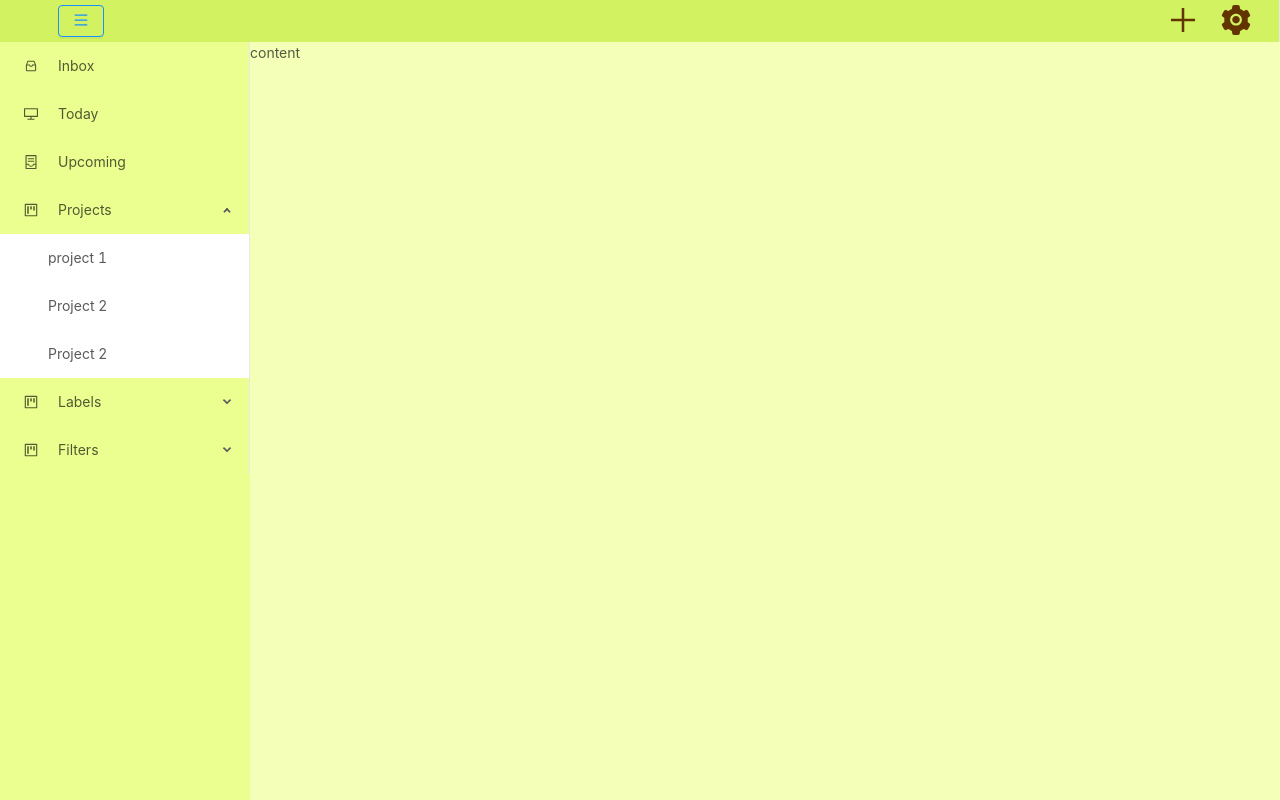
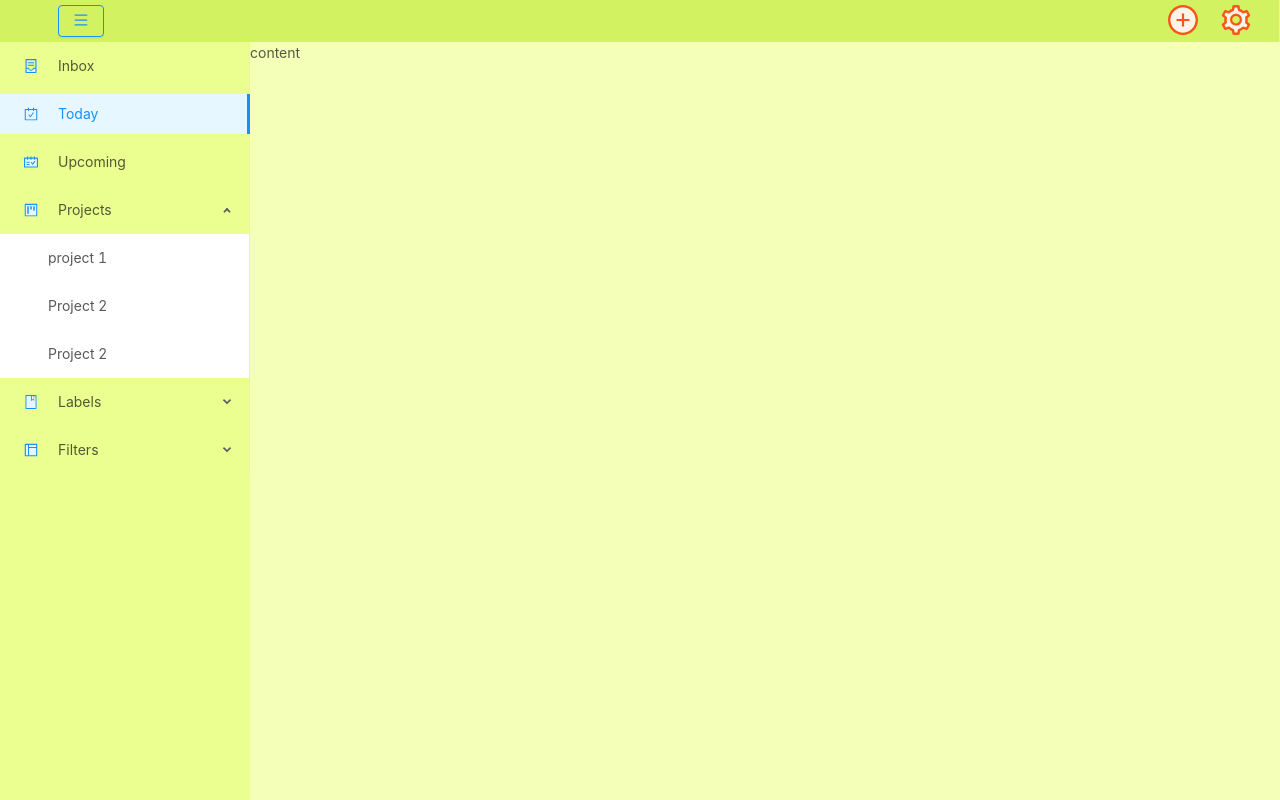
Before and after one commit to Sanjay-87/todoist-clone, a React (Create React App) app: page / in a window 1280 px wide. Built offline with nearby package versions, Linux system fonts and the light colour scheme.

Commit message:
creating developer branch

```diff
--- a/src/components/dashboard.js
+++ b/src/components/dashboard.js
@@ -3,12 +3,14 @@ import React, { Component } from "react";
 import { Layout, Menu, Button, Row, Col } from "antd";
 import {
     MenuOutlined,
-    InboxOutlined,
-    DesktopOutlined,
-    ContainerOutlined,
-    ProjectOutlined,
-    SettingFilled,
-    PlusOutlined,
+    ContainerTwoTone,
+    CarryOutTwoTone,
+    ScheduleTwoTone,
+    ProjectTwoTone,
+    BookTwoTone,
+    SettingTwoTone,
+    PlusCircleTwoTone,
+    LayoutTwoTone,
 } from "@ant-design/icons";
 
 const { SubMenu } = Menu;
@@ -36,20 +38,10 @@ class Dashboard extends Component {
                             </Button>
                         </Col>
                         <Col span={1} offset={20}>
-                            <PlusOutlined
-                                style={{
-                                    color: "#613400",
-                                    fontSize: "30px",
-                                }}
-                            />
+                            <PlusCircleTwoTone twoToneColor='#fa541c' style={{ fontSize: 30 }} />
                         </Col>
                         <Col span={1}>
-                            <SettingFilled
-                                style={{
-                                    color: "#613400",
-                                    fontSize: "30px",
-                                }}
-                            />
+                            <SettingTwoTone twoToneColor='#fa541c' style={{ fontSize: 30 }} />
                         </Col>
                     </Row>
                 </Menu>
@@ -63,32 +55,30 @@ class Dashboard extends Component {
                     >
                         <Menu
                             mode='inline'
-                            defaultSelectedKeys={["1"]}
+                            defaultSelectedKeys={["Today"]}
                             defaultOpenKeys={["Projects"]}
                             style={{ backgroundColor: "#eaff8f" }}
                         >
-                            <Menu.Item key='Inbox' icon={<InboxOutlined />}>
+                            <Menu.Item key='Inbox' icon={<ContainerTwoTone />}>
                                 Inbox
                             </Menu.Item>
-                            <Menu.Item key='Today' icon={<DesktopOutlined />}>
+                            <Menu.Item key='Today' icon={<CarryOutTwoTone />}>
                                 Today
                             </Menu.Item>
-                            <Menu.Item key='Upcoming' icon={<ContainerOutlined />}>
+                            <Menu.Item key='Upcoming' icon={<ScheduleTwoTone />}>
                                 Upcoming
                             </Menu.Item>
-                            <SubMenu key='Projects' icon={<ProjectOutlined />} title='Projects'>
+                            <SubMenu key='Projects' icon={<ProjectTwoTone />} title='Projects'>
                                 <Menu.Item key='5'>project 1</Menu.Item>
                                 <Menu.Item key='6'>Project 2</Menu.Item>
                                 <Menu.Item key='7'>Project 2</Menu.Item>
                             </SubMenu>
+                            <SubMenu key='Labels' icon={<BookTwoTone />} title='Labels'></SubMenu>
                             <SubMenu
-                                key='Labels'
-                                icon={<ProjectOutlined />}
-                                title='Labels'
+                                key='Filters'
+                                icon={<LayoutTwoTone />}
+                                title='Filters'
                             ></SubMenu>
-                            <SubMenu key='Filters' icon={<ProjectOutlined />} title='Filters'>
-                                <Menu.Item key='5'>Option 5</Menu.Item>
-                            </SubMenu>
                         </Menu>
                     </Sider>
                     <Content style={{ backgroundColor: "#f4ffb8" }}>content</Content>
```
